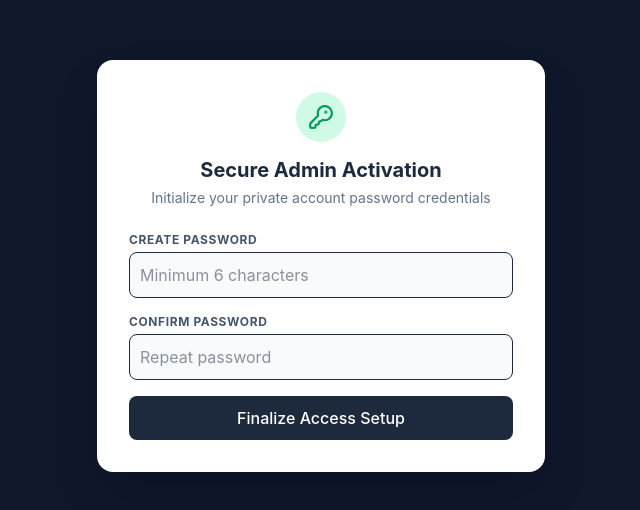
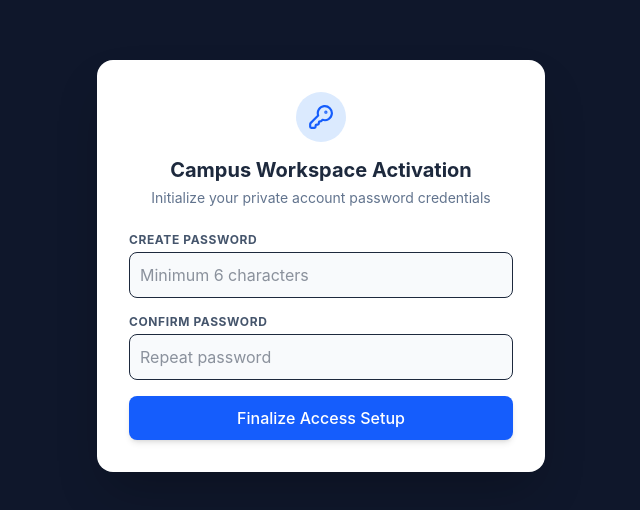
Before and after one commit to Excelsior-Technologies-Community/School_management, a React app in the folder frontend/: page /setup-password in a window 1280 px wide. Shown: the part 134-644 px from the top of the page, without its empty margins (319-959 px from the left). Built offline with nearby package versions, Linux system fonts and the light colour scheme; no server answers; the HTML template or start-up script is replaced by a standard one.

Commit message:
Fixed setupPassword page.

```diff
--- a/frontend/src/pages/SetUpPassword.jsx
+++ b/frontend/src/pages/SetUpPassword.jsx
@@ -35,16 +35,18 @@ const SetupPassword = () => {
     <div className="min-h-screen bg-slate-900 flex items-center justify-center p-4">
       <div className="bg-white rounded-2xl shadow-2xl w-full max-w-md p-8">
         <div className="text-center mb-6">
-          <div className="bg-emerald-100 text-emerald-600 p-3 rounded-full inline-block mb-2">
+          <div className="bg-blue-100 text-blue-600 p-3 rounded-full inline-block mb-2">
             <KeyRound size={26} />
           </div>
-          <h2 className="text-xl font-bold text-slate-800">Secure Admin Activation</h2>
+          {/* Changed header text to be universally inviting to both Admins and Subject Teachers */}
+          <h2 className="text-xl font-bold text-slate-800">Campus Workspace Activation</h2>
           <p className="text-slate-500 text-sm mt-1">Initialize your private account password credentials</p>
         </div>
 
         {status.msg && (
-          <div className={`p-3 rounded mb-4 text-sm flex items-center gap-2 ${status.type === 'success' ? 'bg-emerald-50 text-emerald-800' : 'bg-rose-50 text-rose-800'
-            }`}>
+          <div className={`p-3 rounded mb-4 text-sm flex items-center gap-2 ${
+            status.type === 'success' ? 'bg-emerald-50 text-emerald-800' : 'bg-rose-50 text-rose-800'
+          }`}>
             {status.type === 'success' ? <CheckCircle2 size={18} /> : <AlertCircle size={18} />}
             <span>{status.msg}</span>
           </div>
@@ -57,7 +59,7 @@ const SetupPassword = () => {
               type="password"
               required
               minLength={6}
-              className="w-full border p-2.5 rounded-lg bg-slate-50 outline-none focus:border-emerald-500 text-slate-800"
+              className="w-full border p-2.5 rounded-lg bg-slate-50 outline-none focus:border-blue-500 text-slate-800"
               placeholder="Minimum 6 characters"
               value={password}
               onChange={(e) => setPassword(e.target.value)}
@@ -68,13 +70,13 @@ const SetupPassword = () => {
             <input
               type="password"
               required
-              className="w-full border p-2.5 rounded-lg bg-slate-50 outline-none focus:border-emerald-500 text-slate-800"
+              className="w-full border p-2.5 rounded-lg bg-slate-50 outline-none focus:border-blue-500 text-slate-800"
               placeholder="Repeat password"
               value={confirmPassword}
               onChange={(e) => setConfirmPassword(e.target.value)}
             />
           </div>
-          <button type="submit" className="w-full bg-slate-800 text-white py-2.5 rounded-lg font-medium hover:bg-slate-950 transition-colors">
+          <button type="submit" className="w-full bg-blue-600 text-white py-2.5 rounded-lg font-medium hover:bg-blue-700 transition-colors shadow-md">
             Finalize Access Setup
           </button>
         </form>
@@ -83,4 +85,4 @@ const SetupPassword = () => {
   );
 };
 
-export default SetupPassword
+export default SetupPassword;
```
